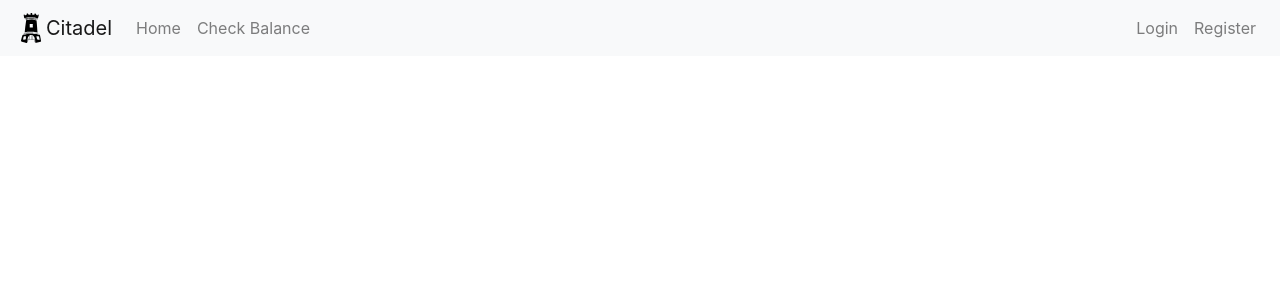
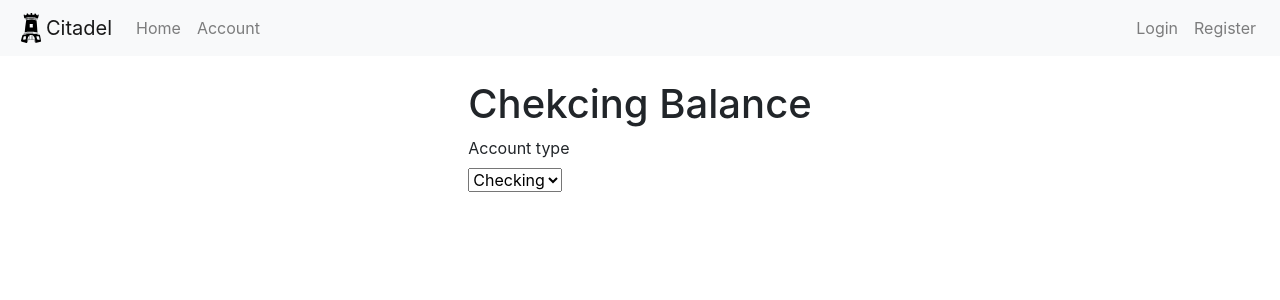
Before and after one commit to smottram2/SWE-2020-Group-7, a React (Create React App) app in the folder frontend/frontend-app/: page /Account in a window 1280 px wide. Shown: the top 300 px of the page. Built offline with nearby package versions, Linux system fonts and the light colour scheme.

Commit message:
chul committed

```diff
--- a/frontend/frontend-app/src/App.js
+++ b/frontend/frontend-app/src/App.js
@@ -5,7 +5,7 @@ import Navbar from 'react-bootstrap/Navbar';
 import Nav from 'react-bootstrap/Nav';
 import Login from './components/Login/Login';
 import Register from './components/Register/Register';
-import CheckBalance from './components/CheckBalance/CheckBalance';
+import Account from './components/Account/Account';
 import {
   BrowserRouter as Router,
   Switch,
@@ -31,7 +31,7 @@ function App() {
         <Navbar.Collapse id="basic-navbar-nav">
           <Nav className="mr-auto">
             <Nav.Link href="/">Home</Nav.Link>
-            <Nav.Link href="/checkBalance">Check Balance</Nav.Link>
+            <Nav.Link href="/Account">Account</Nav.Link>
           </Nav>
           <Nav>
             <Nav.Link href="/login">Login</Nav.Link>
@@ -51,9 +51,9 @@ function App() {
               <Register></Register>
             </div>
           </Route>
-          <Route path="/checkbalance">
+          <Route path="/Account">
             <div className="d-flex justify-content-center">
-              <CheckBalance></CheckBalance>
+              <Account></Account>
             </div>
           </Route>
         </Switch>
--- a/frontend/frontend-app/src/components/checkBalance/checkBalance.css
+++ b/frontend/frontend-app/src/components/Account/Account.css
@@ -1,3 +1,3 @@
-.checkBalance {
+.CheckBalance {
   align-content: center;
 }
--- /dev/null
+++ b/frontend/frontend-app/src/components/Account/Account.js
@@ -0,0 +1,26 @@
+import React from 'react';
+import './Account.css';
+import Form from 'react-bootstrap/Form';
+import Button from 'react-bootstrap/Button';
+
+function Account() {
+
+
+  return(
+  <div>
+    <h1>Chekcing Balance</h1>
+    <Form>
+      <label>Account type</label><br></br>
+      <select>
+        <option value = "checking">Checking</option>
+        <option value = "saving">Saving</option>
+      </select>
+    </Form>
+  </div>
+  );
+}
+
+
+
+
+  export default Account;
--- a/frontend/frontend-app/src/components/checkBalance/checkBalance.js
+++ /dev/null
@@ -1,12 +0,0 @@
-import React from 'react';
-import './CheckBalance.css';
-
-const CheckBalance = () => (
-    <div className="CheckBalance">
-      wefwefewfwfwfwfwfew
-      <div>fwef<div>ddsf</div></div>
-    </div>
-
-  );
-
-  export default CheckBalance;
```
